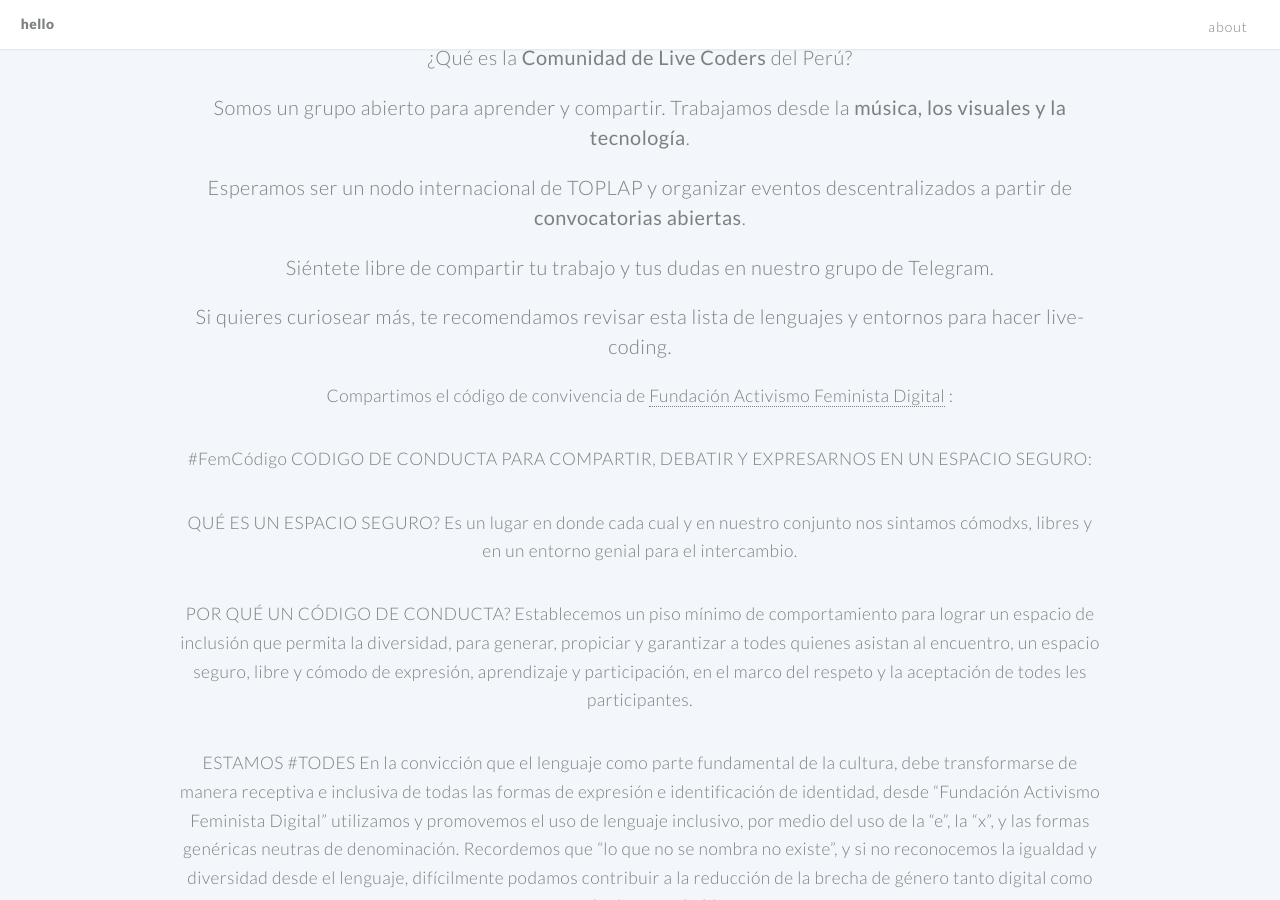
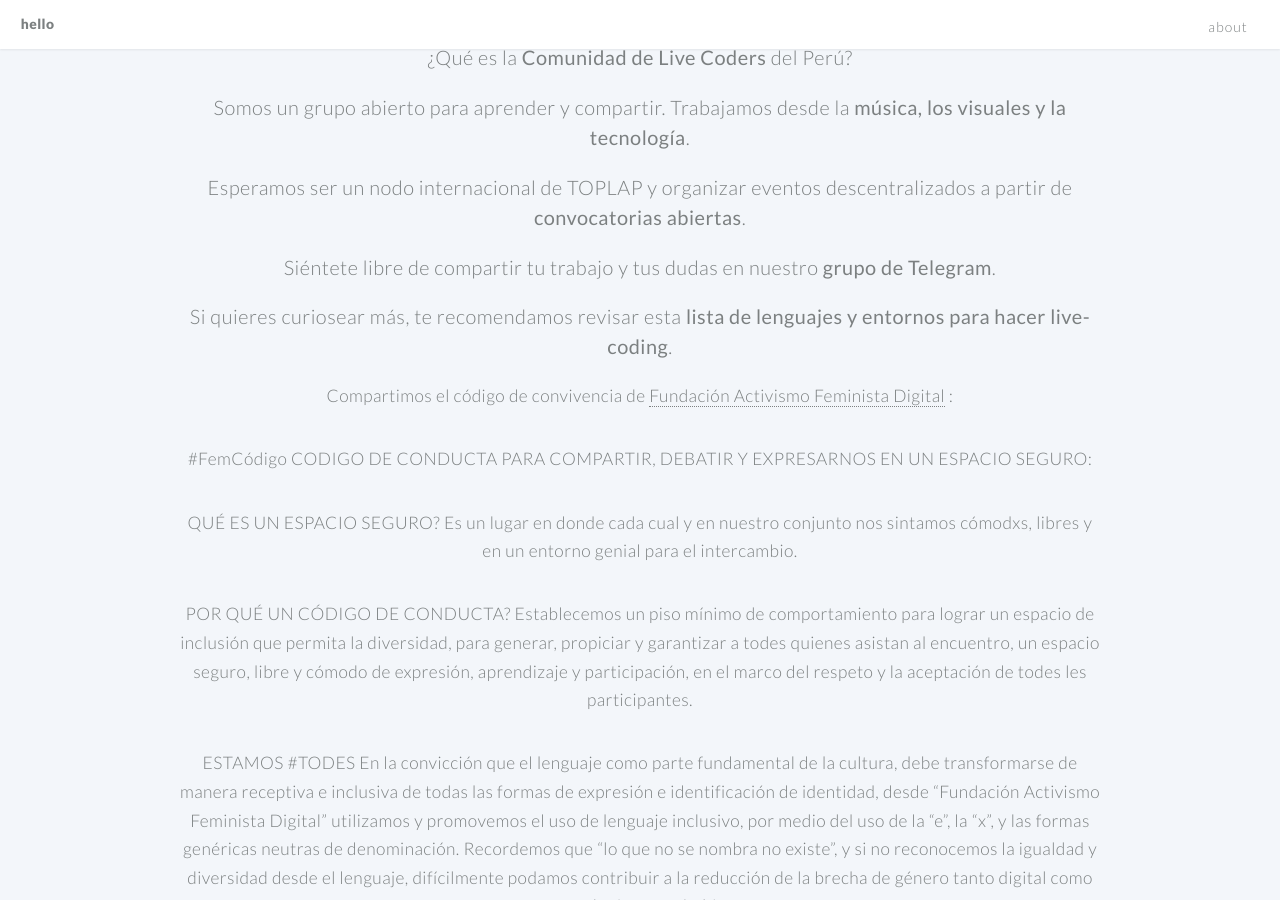
Before and after one commit to livecoders-peru/livecoders-peru.github.io, a Jekyll site: the page built from index.md, in a window 1280 px wide and 900 px high, scrolled down 826 px. Built offline with Jekyll 4.4.1, drawn with Linux system fonts in a browser that asks for light colours.

Commit message:
tenth commit

```diff
--- a/index.md
+++ b/index.md
@@ -48,9 +48,9 @@ github_username:  livecoders-peru # your github username
 
 ### Esperamos ser un nodo internacional de TOPLAP y organizar eventos descentralizados a partir de **convocatorias abiertas**.
 
-### Siéntete libre de compartir tu trabajo y tus dudas en nuestro [grupo de Telegram](https://t.me/livecodersperu).
+### Siéntete libre de compartir tu trabajo y tus dudas en nuestro **[grupo de Telegram](https://t.me/livecodersperu)**.
 
-### Si quieres curiosear más, te recomendamos revisar esta [lista de lenguajes y entornos para hacer live-coding](https://github.com/toplap/awesome-livecoding).
+### Si quieres curiosear más, te recomendamos revisar esta **[lista de lenguajes y entornos para hacer live-coding](https://github.com/toplap/awesome-livecoding)**.
 
 Compartimos el código de convivencia de [Fundación Activismo Feminista Digital](https://activismofeministadigital.org/actividades/codigo-de-conducta/) :
 
```
